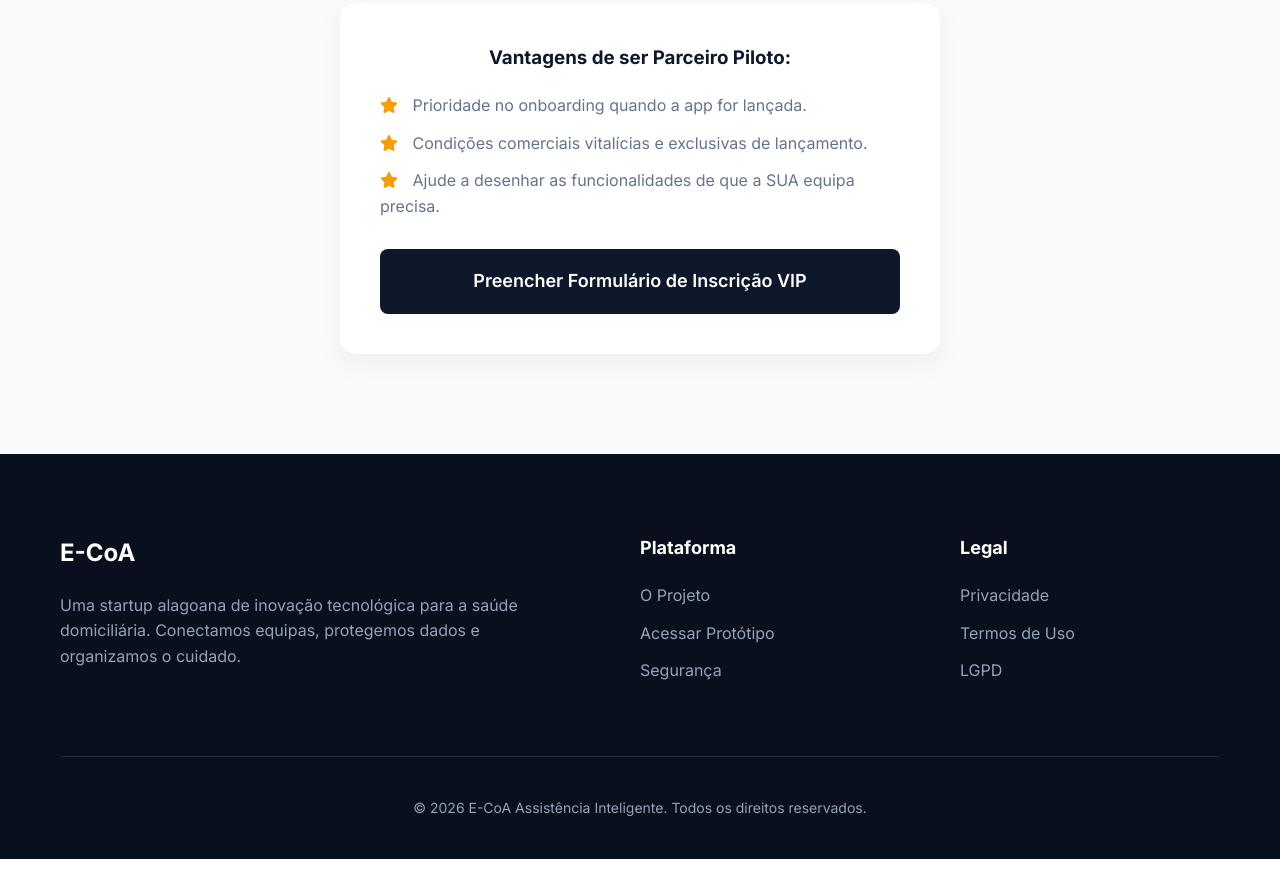
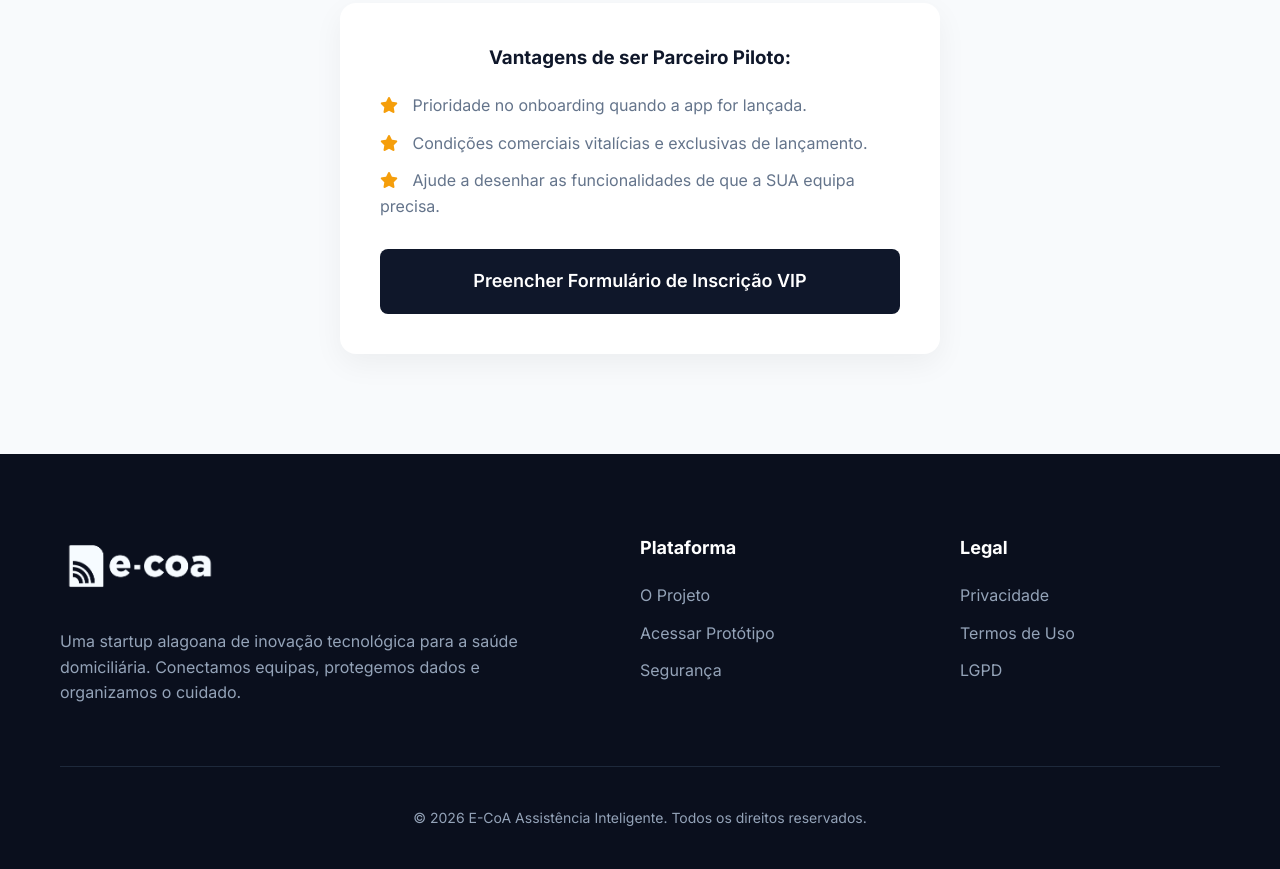
Before and after one commit to JessicaMedeiros/ecoa-landing-page, a plain HTML site: page index.html in a window 1280 px wide. Shown: the part 4202-5071 px from the top of the page. Drawn offline with Linux system fonts and the light colour scheme.

Commit message:
logo-footer

```diff
--- a/index.html
+++ b/index.html
@@ -438,7 +438,7 @@
 <header>
     <div class="container">
         <nav>
-            <div class="logo">    <img src="img/logo.png" width="160px" alt="Logo E-CoA"></div>
+            <div class="logo"> <img src="img/logo.png" width="160px" alt="Logo E-CoA"></div>
             <ul class="nav-links">
                 <li><a href="#como-funciona">O Projeto</a></li>
                 <li><a href="#problema">O Desafio</a></li>
@@ -592,7 +592,7 @@
     <div class="container">
         <div class="footer-grid">
             <div>
-                <div class="footer-logo">E-<span>CoA</span></div>
+                <div class="footer-logo"> <img src="img/logo-branca.png" width="160px" alt="Logo E-CoA"></div>
                 <p>Uma startup alagoana de inovação tecnológica para a saúde domiciliária. Conectamos equipas, protegemos dados e organizamos o cuidado.</p>
             </div>
             <div class="footer-links">
```
Also changed, not shown: img/logo-branca.png (added).
